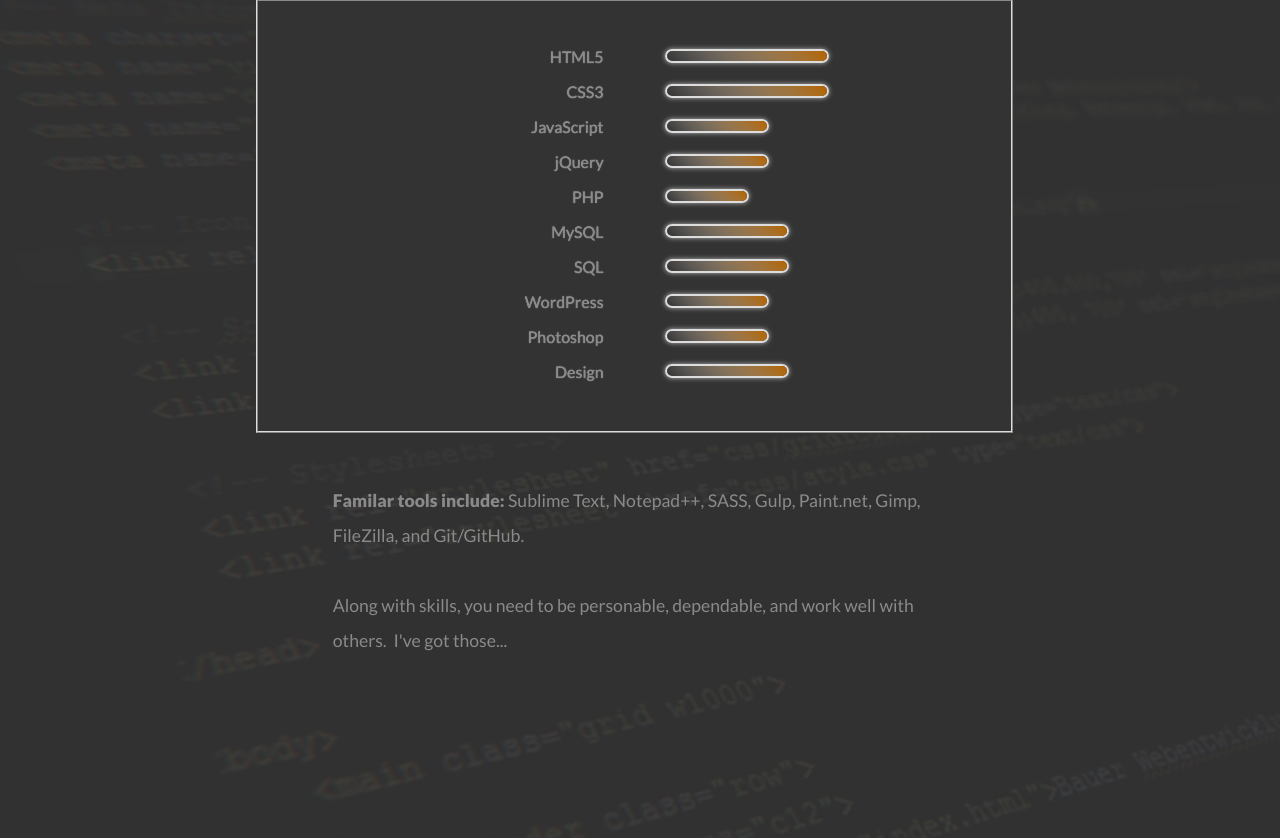
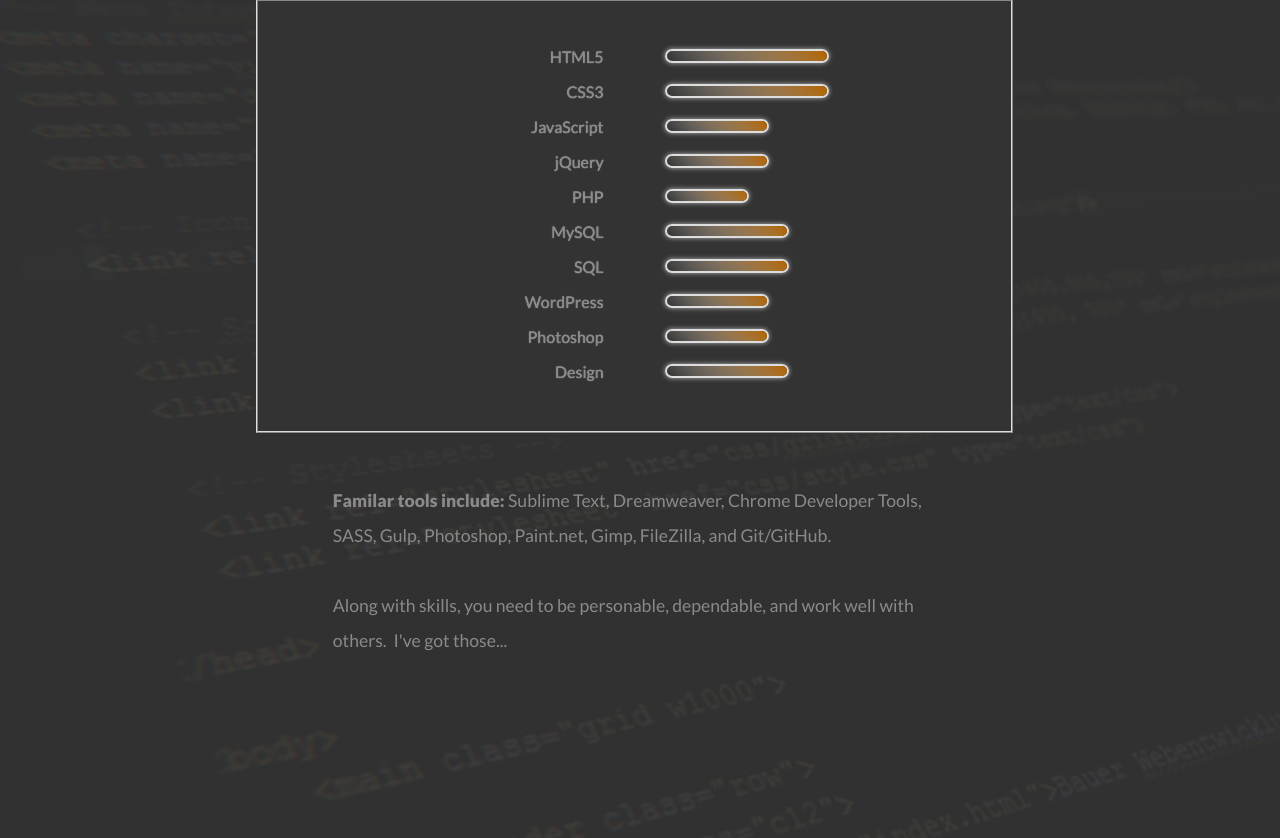
Before and after one commit to tlunbery/Portfolio, a PHP site: page / in a window 1280 px wide. Shown: the part 1151-1989 px from the top of the page. Run offline with PHP 8.4, Linux system fonts and the light colour scheme; style sheets or scripts are compiled from the project's sources; some libraries are stand-ins or nearby versions.

Commit message:
added in skills desc

```diff
--- a/css/tablet.css
+++ b/css/tablet.css
@@ -7,6 +7,8 @@
 #header { height: 60px; line-height: 60px; background-color: #f0f0e0; border-bottom-width: 2px; position: fixed; z-index: 10; }
 
 .hr { display: block; height: 1px; border: 0; width: 248px; border-top: 2px groove; padding: 0; }
+
+#main { height: 500px; }
 
 #main_road_pic_text { font-size: 1.7em; color: #f0f0e0; padding: 80px 0px; }
 
--- a/index.php
+++ b/index.php
@@ -52,7 +52,7 @@
                          <p><img src="img/line6.png" alt="Descriptive Line 6" class="wow animated zoomIn" data-wow-delay="0.45s" /></p>
                          <br><br>
                     </div>
-                         <div class="skills_bottom_text"><strong>Familar tools include:</strong> Sublime Text, Notepad++, SASS, Gulp, Paint.net, Gimp, FileZilla, and Git/GitHub.<br><br>
+                         <div class="skills_bottom_text"><strong>Familar tools include:</strong> Sublime Text, Dreamweaver, Chrome Developer Tools, SASS, Gulp, Photoshop, Paint.net, Gimp, FileZilla, and Git/GitHub.<br><br>
                          Along with skills, you need to be personable, dependable, and work well with others.&nbsp;&nbsp;I've got those...
                          </div>
                </div><!-- Tech Skills -->
--- a/sass/tablet.scss
+++ b/sass/tablet.scss
@@ -41,6 +41,10 @@ $text_gray: #8a8a8a;
   padding: 0;
 }
 
+#main {
+  height: 500px;
+ }
+
 #main_road_pic_text {
   font-size: 1.7em;
   color: $off_white;
```
